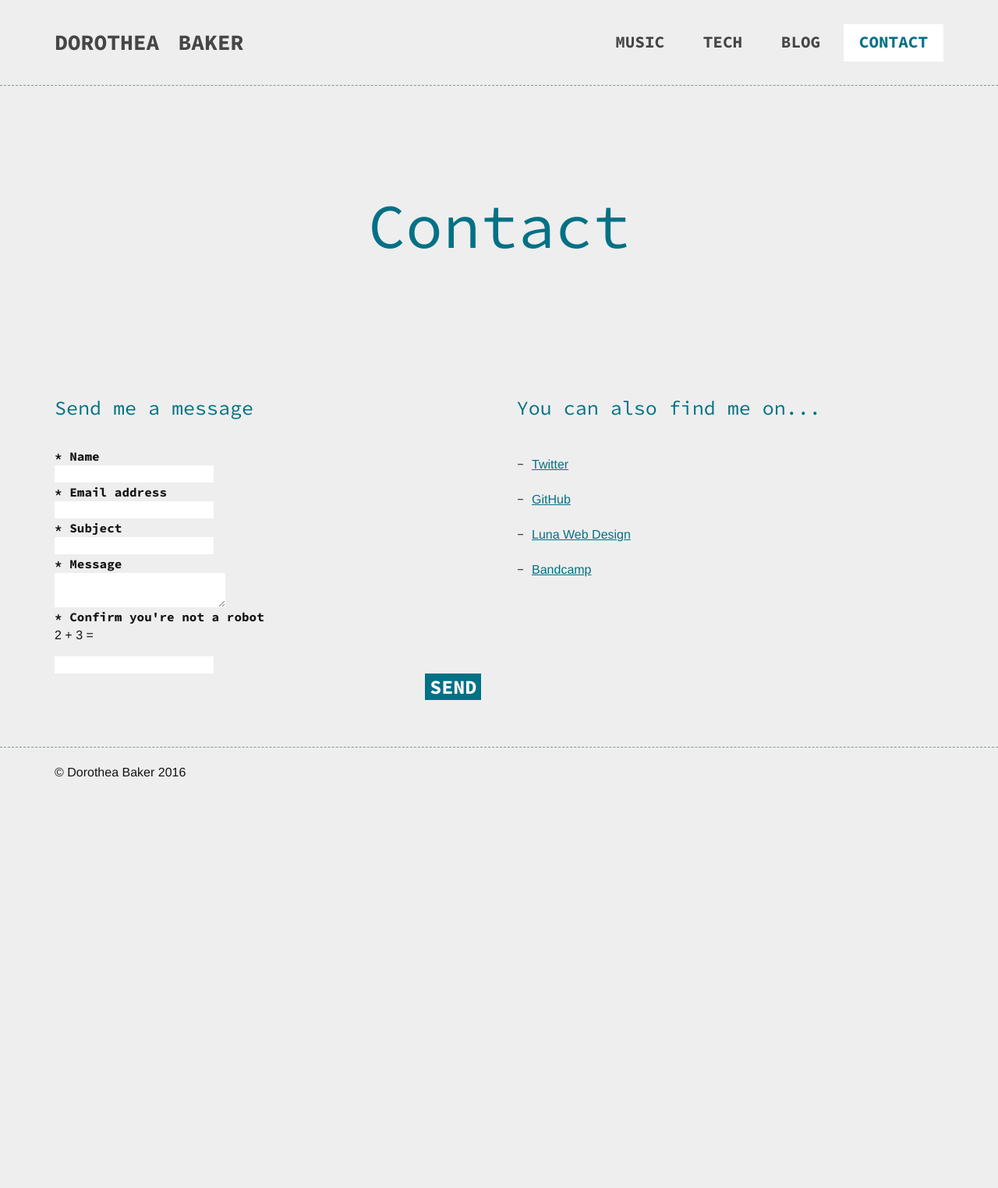
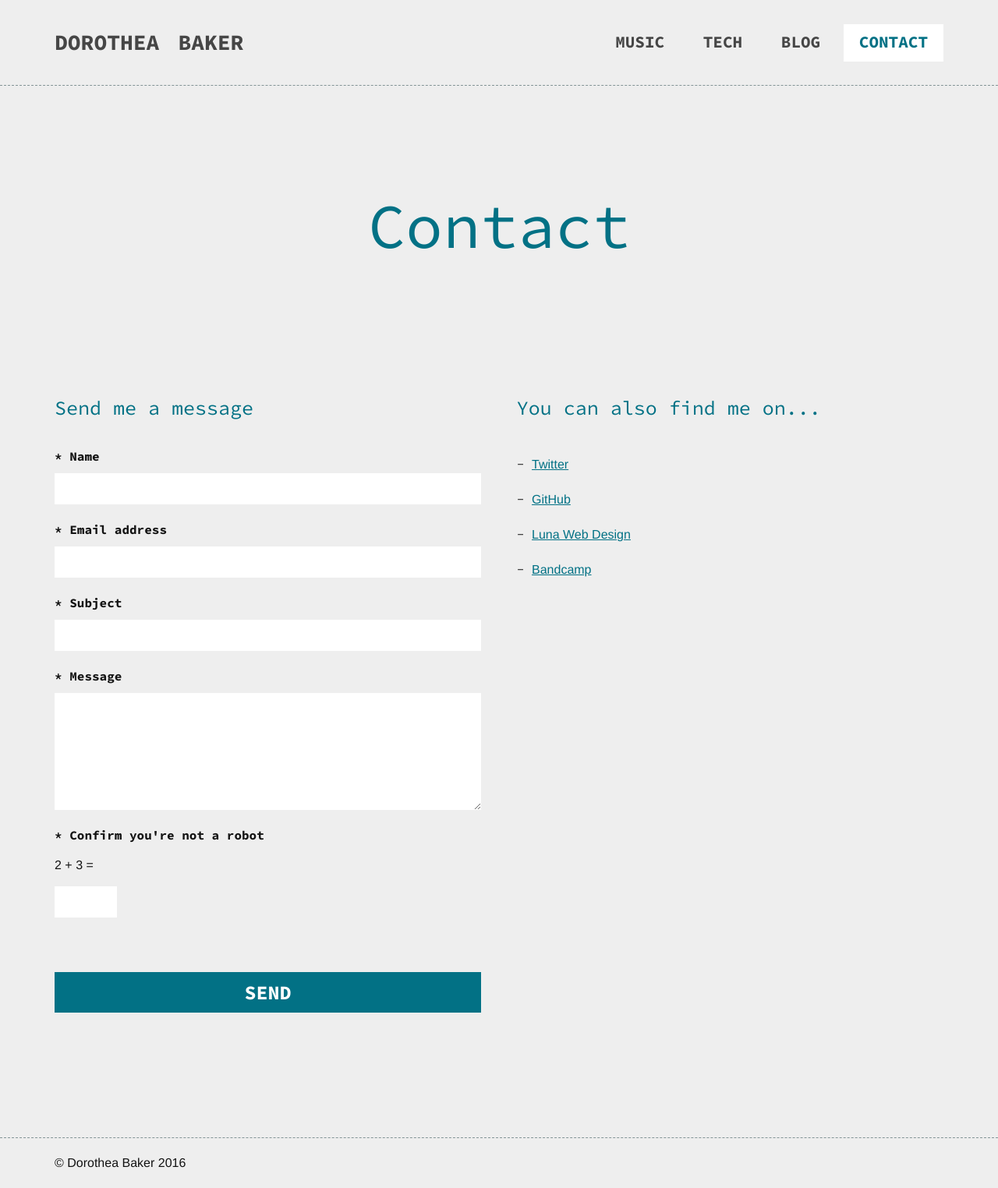
Before and after one commit to d-baker/navsite, a Jekyll site: the page built from contact.html, in a window 1280 px wide. Shown: the whole page at 78% size. Built offline with Jekyll 4.4.1, drawn with Linux system fonts in a browser that asks for light colours; nearby versions of some CDN libraries; comment, search, counter and statistics services are not loaded; before the commit the page ends 1023 px from its top, so only the background shows below that.

Commit message:
fixing contact page mobile layout

```diff
--- a/_sass/form.scss
+++ b/_sass/form.scss
@@ -41,13 +41,11 @@
 			font-size: 25px;
 			font-weight: bold;
 			text-transform: uppercase;
-			float: right;
 		}
 	}
 }
 
 
-@media (min-width: 1300px) {
 .notification {
 	font-size: 16px;
 	padding: 15px;
@@ -79,12 +77,12 @@
 
 	input, textarea, button {
 		padding: 10px;
-			width: 550px;
+		width: 100%;
 
 		&#submit {
-				padding: 10px;
-				width: 100px;
-				margin-bottom: 20px;
+			width: 100%;
+			margin-top: 50px;
+			margin-bottom: 100px;
 		}
 	}
 
@@ -94,4 +92,15 @@
 
 }
 
+@media (min-width: 900px) {
+	input, textarea, button {
+		width: 550px;
 	}
+
+	#submit {
+		padding: 10px;
+		width: 100px;
+		float: right;
+	}
+
+}
--- a/assets/js/menutoggle.js
+++ b/assets/js/menutoggle.js
@@ -18,13 +18,16 @@
 		e.preventDefault();
 		$target = $(e.currentTarget);
 
-		$(".dropdown .nav-list").removeClass("open");
-		$(".dropdown .nav-list").addClass("closed");
+		if ( $target.siblings(".nav-list").hasClass("closed") ) {
+			$(".dropdown .nav-list").removeClass("open");
+			$(".dropdown .nav-list").addClass("closed");
 
-		if ( $target.siblings(".nav-list").hasClass("closed") ) {
 			$target.siblings(".nav-list").removeClass("closed");
 			$target.siblings(".nav-list").addClass("open");
 		} else {
+			$(".dropdown .nav-list").removeClass("open");
+			$(".dropdown .nav-list").addClass("closed");
+
 			$target.siblings(".nav-list").removeClass("open");
 			$target.siblings(".nav-list").addClass("closed");
 		}
@@ -35,9 +38,15 @@
 		$target = $(e.currentTarget);
 
 		if ( $target.siblings(".nav-list").hasClass("closed") ) {
+			$(".dropdown .nav-list").removeClass("open");
+			$(".dropdown .nav-list").addClass("closed");
+
 			$target.siblings(".nav-list").removeClass("closed");
 			$target.siblings(".nav-list").addClass("open");
 		} else {
+			$(".dropdown .nav-list").removeClass("open");
+			$(".dropdown .nav-list").addClass("closed");
+
 			$target.siblings(".nav-list").removeClass("open");
 			$target.siblings(".nav-list").addClass("closed");
 		}
```
Lines whose indentation alone changed are shown as unchanged.
